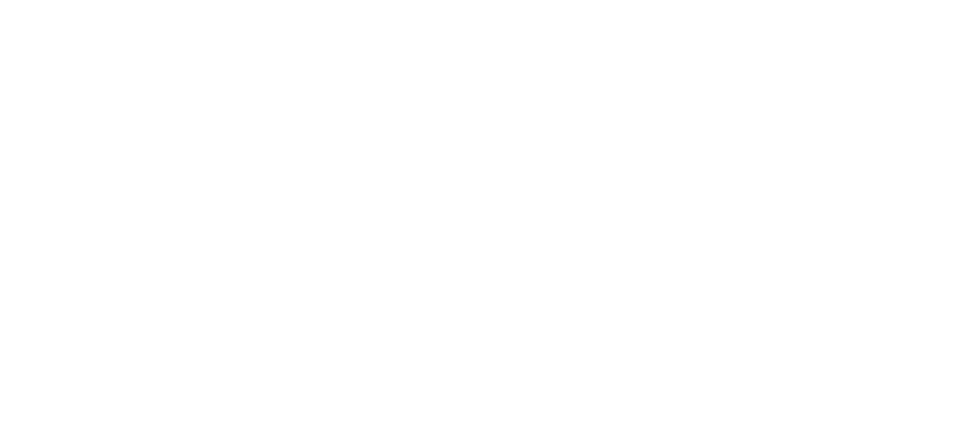
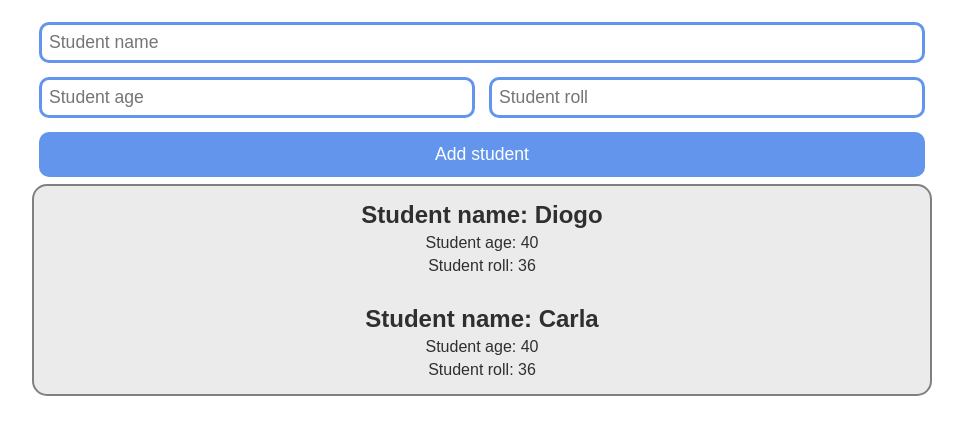
Before and after one commit to thediogostein/local-storage-project, a plain HTML site: page index.html in a window 1280 px wide. Shown: the whole page, without its empty margins (158-1121 px from the left). Drawn offline with Linux system fonts and the light colour scheme.

Commit message:
Add form

```diff
--- a/css/style.css
+++ b/css/style.css
@@ -0,0 +1,88 @@
+* {
+  margin: 0;
+  padding: 0;
+  box-sizing: border-box;
+  font-family: sans-serif;
+}
+
+main {
+  max-width: 900px;
+  width: 80%;
+  margin: 15px auto 0;
+}
+
+#studentForm input[name='name'] {
+  grid-area: name;
+}
+
+#studentForm input[name='age'] {
+  grid-area: age;
+}
+
+#studentForm input[name='roll'] {
+  grid-area: roll;
+}
+
+#studentForm button {
+  grid-area: button;
+}
+
+#studentForm {
+  display: grid;
+  grid-template-columns: 1fr 1fr;
+  grid-template-rows: auto;
+  grid-template-areas:
+    'name name'
+    'age roll'
+    'button button';
+}
+
+#studentForm * {
+  margin: 7px;
+  padding: 7px;
+  font-size: 1.1rem;
+  border-radius: 10px;
+  transition: all 0.3s ease;
+}
+
+#studentForm button {
+  outline: none;
+  background-color: #6495ed;
+  color: white;
+  border: 5px solid transparent;
+  cursor: pointer;
+}
+
+#studentForm input {
+  border: 3px solid #6495ed;
+  outline: none;
+}
+
+#studentForm input:focus {
+  border: 3px solid #367bfa;
+}
+
+#studentForm button:active {
+  border-color: #367bfa;
+}
+
+.students {
+  display: flex;
+  flex-direction: column;
+  justify-content: space-around;
+  align-items: center;
+  border: 2px solid gray;
+  background-color: #ebebeb;
+  color: #2f2f2f;
+  border-radius: 15px;
+}
+
+.students div {
+  width: 100%;
+  padding: 10px;
+  text-align: center;
+}
+
+.students div * {
+  margin: 5px;
+}
--- a/index.html
+++ b/index.html
@@ -6,7 +6,17 @@
     <meta name="viewport" content="width=device-width, initial-scale=1.0" />
     <link rel="stylesheet" href="css/style.css" />
     <script src="js/script.js" defer></script>
-    <title>Document</title>
+    <title>Localstorage tutorial</title>
   </head>
-  <body></body>
+  <body>
+    <main>
+      <form id="studentForm">
+        <input type="text" placeholder="Student name" name="name" required />
+        <input type="number" placeholder="Student age" name="age" required />
+        <input type="number" placeholder="Student roll" name="roll" required />
+        <button>Add student</button>
+      </form>
+      <div class="students"></div>
+    </main>
+  </body>
 </html>
--- a/js/script.js
+++ b/js/script.js
@@ -0,0 +1,37 @@
+// DOM ELEMENTS
+const studentForm = document.getElementById('studentForm');
+const studentsContainer = document.querySelector('.students');
+const nameInput = studentForm['name'];
+const ageInput = studentForm['age'];
+const rollInput = studentForm['roll'];
+
+const students = [
+  {
+    name: 'Diogo',
+    age: 40,
+    roll: 36,
+  },
+  {
+    name: 'Carla',
+    age: 40,
+    roll: 36,
+  },
+];
+
+const addStudent = (name, age, roll) => {};
+
+const createStudentElement = ({ name, age, roll }) => {
+  const studentDiv = document.createElement('div');
+  const studentName = document.createElement('h2');
+  const studentAge = document.createElement('p');
+  const studentRoll = document.createElement('p');
+
+  studentName.innerText = 'Student name: ' + name;
+  studentAge.innerText = 'Student age: ' + age;
+  studentRoll.innerText = 'Student roll: ' + roll;
+
+  studentDiv.append(studentName, studentAge, studentRoll);
+  studentsContainer.appendChild(studentDiv);
+};
+
+students.forEach(createStudentElement);
```
